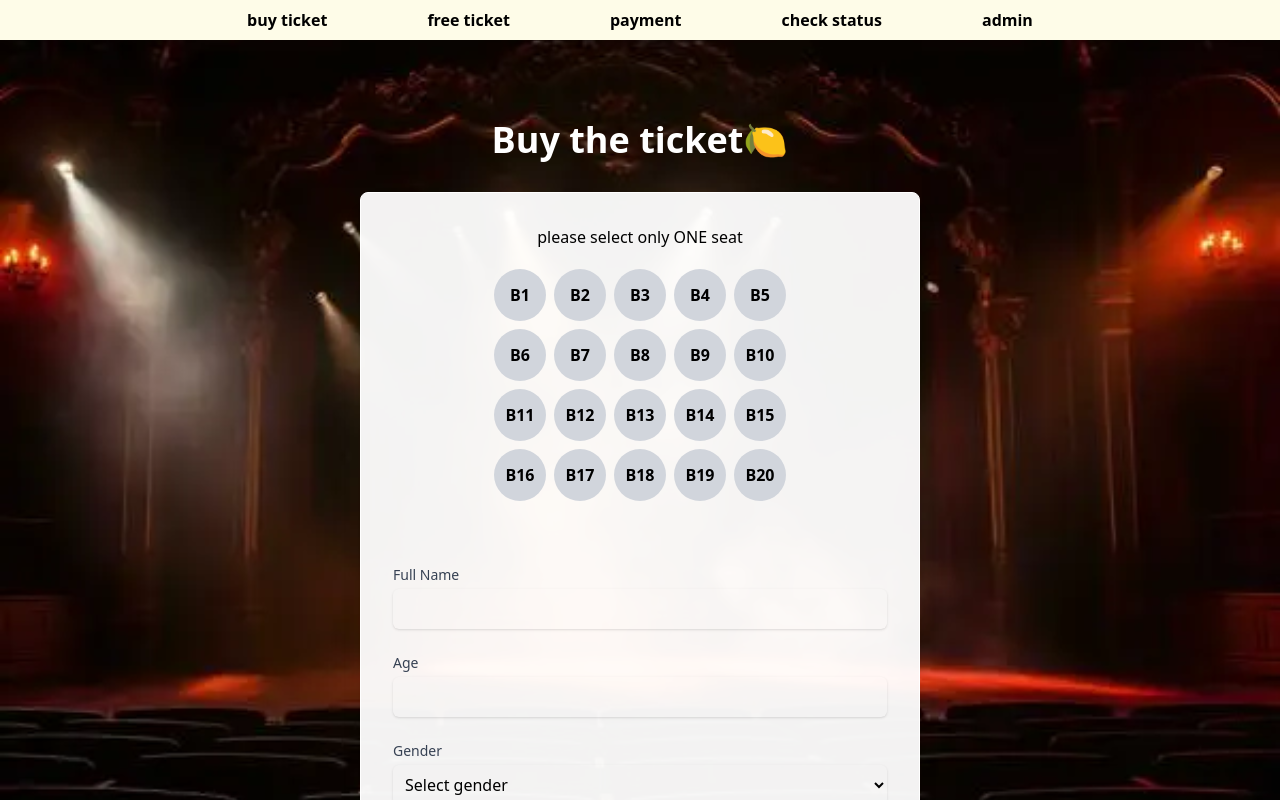
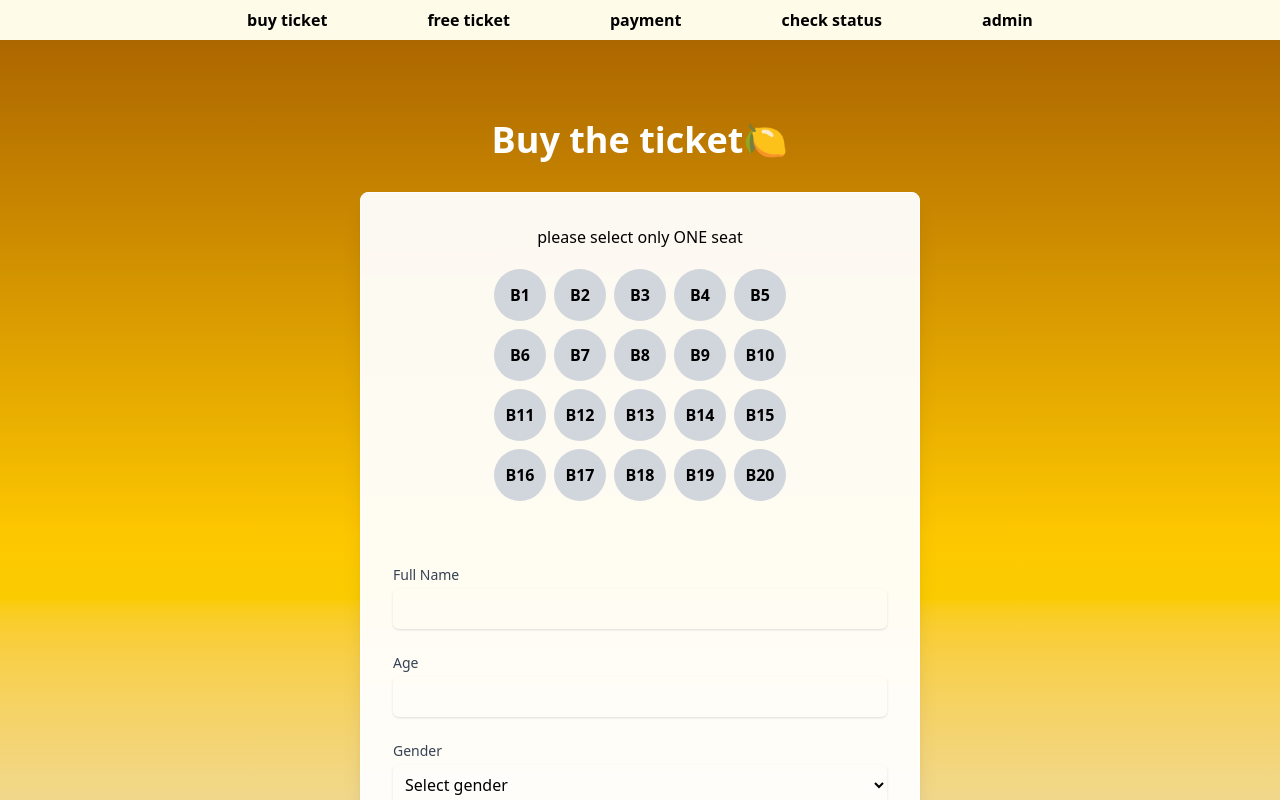
Before and after one commit to neennera/ticketlemon, a Next.js app in the folder frontend/: page /buy in a window 1280 px wide. Shown: the top 800 px of the page. Built offline with nearby package versions, Linux system fonts and the light colour scheme; no server answers.

Commit message:
style: bg

```diff
--- a/frontend/src/app/globals.css
+++ b/frontend/src/app/globals.css
@@ -1 +1,23 @@
 @import "tailwindcss";
+
+.animate-gradient {
+  animation: gradient-shift 15s ease infinite;
+}
+
+@keyframes gradient-shift {
+  0% {
+    background-position: 0% 50%;
+  }
+
+  50% {
+    background-position: 100% 50%;
+  }
+
+  100% {
+    background-position: 0% 50%;
+  }
+}
+
+.animate-gradient {
+  animation: gradient-shift 15s ease infinite;
+}
--- a/frontend/src/app/layout.tsx
+++ b/frontend/src/app/layout.tsx
@@ -26,7 +26,8 @@ export default function RootLayout({
   return (
     <html lang="en">
       <body
-        className={`${geistSans.variable} ${geistMono.variable} antialiased bg-[url(/theatre-bg.webp)] bg-cover animation-pulse w-screen h-screen space-y-10 relative flex flex-col items-center justify-items-center px-8 pb-20 py-30 sm:px-20`}
+        className={`${geistSans.variable} ${geistMono.variable} antialiased animation-pulse w-screen min-h-screen space-y-10  flex flex-col items-center justify-items-center px-8 pb-20 py-30 sm:px-20
+          bg-gradient-to-b from-yellow-700 via-yellow-400 to-zinc-200 bg-400% animate-gradient`}
       >
         <Header />
         {children}
--- a/frontend/src/app/page.tsx
+++ b/frontend/src/app/page.tsx
@@ -16,7 +16,7 @@ export default function Home() {
   const [selectedShow, setSelectedShow] = useState<CircusShow | null>(null);
 
   return (
-    <main className="min-h-screen bg-red-50">
+    <main className="min-h-screen ">
       {/* Hero Section */}
       <section className="relative h-screen flex items-center justify-center overflow-hidden">
         <div className="absolute inset-0 z-0">
--- /dev/null
+++ b/frontend/tailwind.config.js
@@ -0,0 +1,24 @@
+module.exports = {
+  content: [
+    "./src/pages/**/*.{js,ts,jsx,tsx,mdx}",
+    "./src/components/**/*.{js,ts,jsx,tsx,mdx}",
+    "./src/app/**/*.{js,ts,jsx,tsx,mdx}",
+  ],
+  theme: {
+    extend: {
+      keyframes: {
+        "gradient-shift": {
+          "0%, 100%": { backgroundPosition: "0% 50%" },
+          "50%": { backgroundPosition: "100% 50%" },
+        },
+      },
+      animation: {
+        gradient: "gradient-shift 15s ease infinite",
+      },
+      backgroundSize: {
+        "400%": "400% 400%",
+      },
+    },
+  },
+  plugins: [],
+};
```
